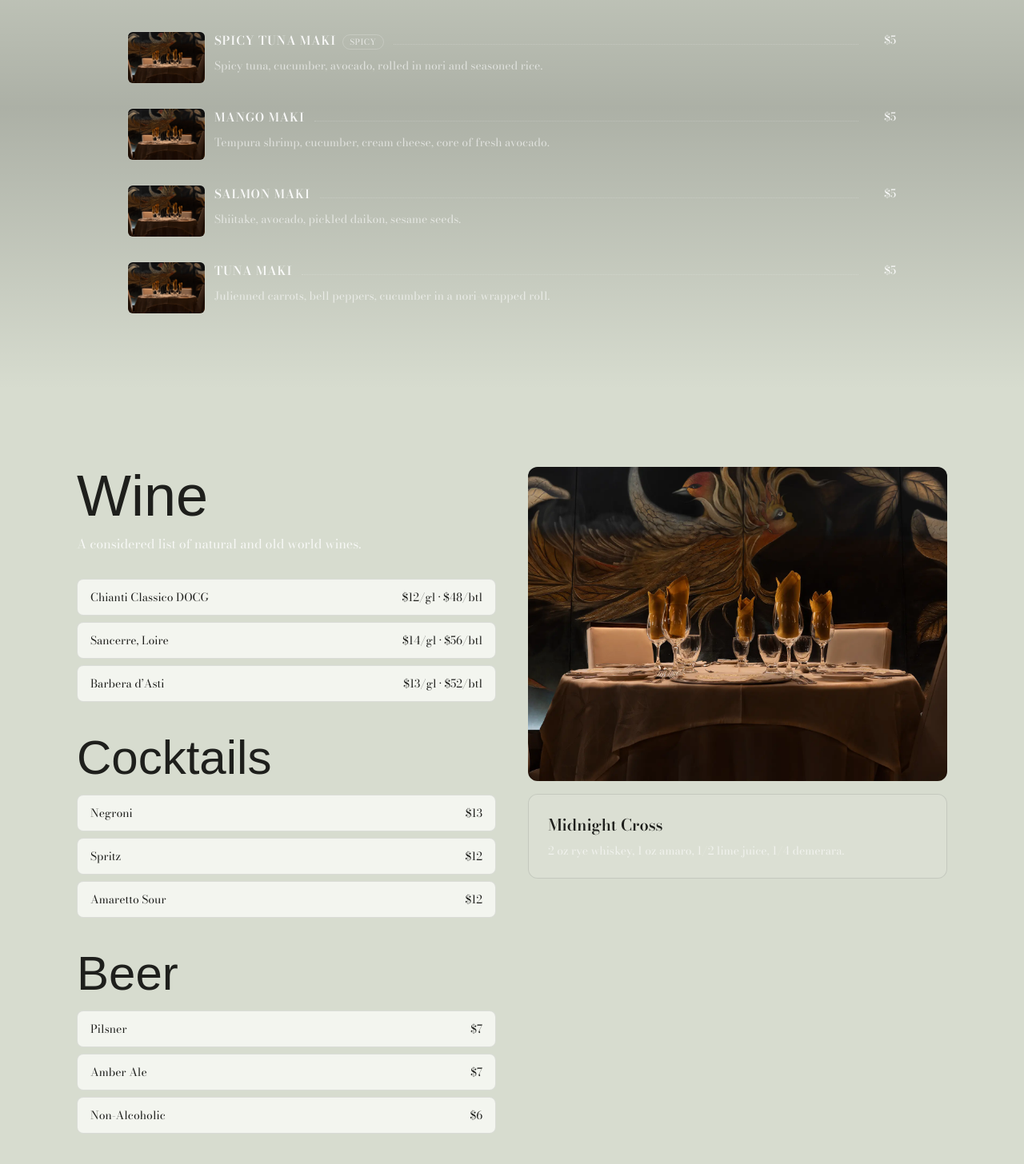
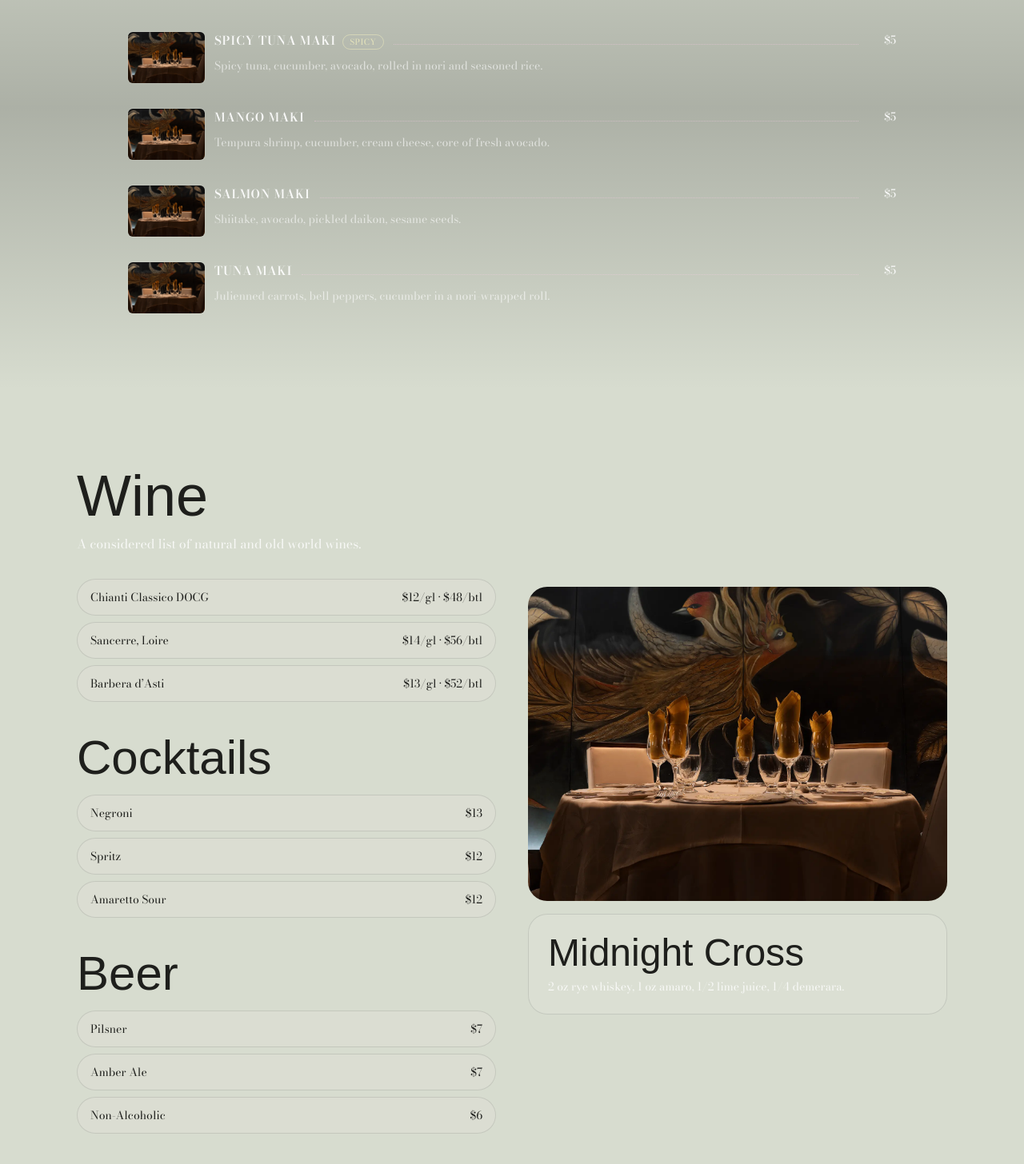
Before and after one commit to ocreamer888/lechandelier-restaurant, a Next.js app: page / in a window 1280 px wide. Shown: the part 1638-3094 px from the top of the page at 80% size. Built offline with nearby package versions, Linux system fonts and the light colour scheme; a web font is replaced by a local one.

Commit message:
Menu and Drinks Section Updates

```diff
--- a/src/components/DrinksSection.tsx
+++ b/src/components/DrinksSection.tsx
@@ -4,40 +4,40 @@ import SectionHeading from "./SectionHeading";
 export default function DrinksSection() {
   return (
     <section className="section" id="drinks">
-      <div className="container grid grid-cols-1 lg:grid-cols-2 gap-10 items-start">
+      <div className="container grid grid-cols-1 lg:grid-cols-2 gap-10 items-center">
         <div>
           <SectionHeading
             title="Wine"
             subtitle="A considered list of natural and old world wines."
           />
           <ul className="mt-6 space-y-2 text-sm">
-            <li className="flex justify-between rounded-lg bg-[var(--card)] border border-black/10 px-4 py-3"><span>Chianti Classico DOCG</span><span>$12/gl · $48/btl</span></li>
-            <li className="flex justify-between rounded-lg bg-[var(--card)] border border-black/10 px-4 py-3"><span>Sancerre, Loire</span><span>$14/gl · $56/btl</span></li>
-            <li className="flex justify-between rounded-lg bg-[var(--card)] border border-black/10 px-4 py-3"><span>Barbera d’Asti</span><span>$13/gl · $52/btl</span></li>
+            <li className="flex justify-between rounded-full bg-pink-100/10 border border-black/10 px-4 py-3"><span>Chianti Classico DOCG</span><span>$12/gl · $48/btl</span></li>
+            <li className="flex justify-between rounded-full bg-pink-100/10 border border-black/10 px-4 py-3"><span>Sancerre, Loire</span><span>$14/gl · $56/btl</span></li>
+            <li className="flex justify-between rounded-full bg-pink-100/10 border border-black/10 px-4 py-3"><span>Barbera d’Asti</span><span>$13/gl · $52/btl</span></li>
           </ul>
 
           <h3 className="mt-10 text-6xl font-script">Cocktails</h3>
           <ul className="mt-4 space-y-2 text-sm">
-            <li className="flex justify-between rounded-lg bg-[var(--card)] border border-black/10 px-4 py-3"><span>Negroni</span><span>$13</span></li>
-            <li className="flex justify-between rounded-lg bg-[var(--card)] border border-black/10 px-4 py-3"><span>Spritz</span><span>$12</span></li>
-            <li className="flex justify-between rounded-lg bg-[var(--card)] border border-black/10 px-4 py-3"><span>Amaretto Sour</span><span>$12</span></li>
+            <li className="flex justify-between rounded-full bg-pink-100/10 border border-black/10 px-4 py-3"><span>Negroni</span><span>$13</span></li>
+            <li className="flex justify-between rounded-full bg-pink-100/10 border border-black/10 px-4 py-3"><span>Spritz</span><span>$12</span></li>
+            <li className="flex justify-between rounded-full bg-pink-100/10 border border-black/10 px-4 py-3"><span>Amaretto Sour</span><span>$12</span></li>
           </ul>
 
           <h3 className="mt-10 text-6xl font-script">Beer</h3>
           <ul className="mt-4 space-y-2 text-sm">
-            <li className="flex justify-between rounded-lg bg-[var(--card)] border border-black/10 px-4 py-3"><span>Pilsner</span><span>$7</span></li>
-            <li className="flex justify-between rounded-lg bg-[var(--card)] border border-black/10 px-4 py-3"><span>Amber Ale</span><span>$7</span></li>
-            <li className="flex justify-between rounded-lg bg-[var(--card)] border border-black/10 px-4 py-3"><span>Non‑Alcoholic</span><span>$6</span></li>
+            <li className="flex justify-between rounded-full bg-pink-100/10 border border-black/10 px-4 py-3"><span>Pilsner</span><span>$7</span></li>
+            <li className="flex justify-between rounded-full bg-pink-100/10 border border-black/10 px-4 py-3"><span>Amber Ale</span><span>$7</span></li>
+            <li className="flex justify-between rounded-full bg-pink-100/10 border border-black/10 px-4 py-3"><span>Non‑Alcoholic</span><span>$6</span></li>
           </ul>
         </div>
 
         <div className="grid gap-4">
-          <div className="relative aspect-[4/3] overflow-hidden rounded-xl">
+          <div className="relative aspect-[4/3] overflow-hidden rounded-3xl">
             <Image src="/restaurante-le-chandelier-2.webp" alt="Bar and cocktails" fill className="object-cover" />
           </div>
-          <article className="rounded-xl border border-black/10 bg-white/10 p-6">
-            <h4 className="text-xl font-semibold">Midnight Cross</h4>
-            <p className="mt-2 text-sm text-white/60">
+          <article className="rounded-3xl border border-black/10 bg-white/10 p-6">
+            <h4 className="text-5xl font-script">Midnight Cross</h4>
+            <p className="mt-2 text-sm text-white/80">
               2 oz rye whiskey, 1 oz amaro, 1/2 lime juice, 1/4 demerara.
             </p>
           </article>
--- a/src/components/Menu2.tsx
+++ b/src/components/Menu2.tsx
@@ -44,7 +44,7 @@ function SectionOrnament({ text }: { text: string }) {
     <div className="my-8 flex items-center justify-center font-script gap-4">
       <span className="h-px w-16 bg-white/15" />
       <span className="h-[3px] w-[3px] rounded-full bg-white/25" />
-      <h2 className="text-center text-6xl">{text}</h2>
+      <h2 className="text-center text-white text-6xl">{text}</h2>
       <span className="h-[3px] w-[3px] rounded-full bg-white/25" />
       <span className="h-px w-16 bg-white/15" />
     </div>
@@ -53,7 +53,7 @@ function SectionOrnament({ text }: { text: string }) {
 
 function TagDot({ kind }: { kind: "spicy" | "vegan" }) {
   return (
-    <span className="ml-2 inline-flex items-center rounded-full border border-white/20 px-2 py-[1px] text-[10px] uppercase tracking-wider text-white/70">
+    <span className="ml-2 inline-flex items-center rounded-full border border-yellow-100/40 px-2 py-[1px] text-[10px] uppercase tracking-wider text-yellow-100/70">
       {kind}
     </span>
   );
@@ -73,8 +73,8 @@ export default function Menu2() {
               onClick={() => setActive(c)}
               className={`rounded-full border px-4 py-2 text-sm transition ${
                 active === c
-                  ? "border-white/30 bg-white/10 text-white"
-                  : "border-white/10 bg-white/[0.03] text-white/80 hover:bg-white/[0.06]"
+                  ? "border-white/20 bg-pink-200/40 text-white"
+                  : "border-white/10 bg-pink-200/10 text-white/80 hover:bg-pink-200/20"
               }`}
               aria-pressed={active === c}
             >
@@ -100,7 +100,7 @@ export default function Menu2() {
                   {it.tags?.map((t) => (
                     <TagDot key={t} kind={t} />
                   ))}
-                  <span className="mx-3 hidden flex-1 border-b border-dotted border-white/20 md:block" />
+                  <span className="mx-3 hidden flex-1 border-b border-dotted border-pink-200/40 md:block" />
                 </div>
                 <p className="mt-2 text-sm leading-relaxed text-white/60">{it.description}</p>
               </div>
```
